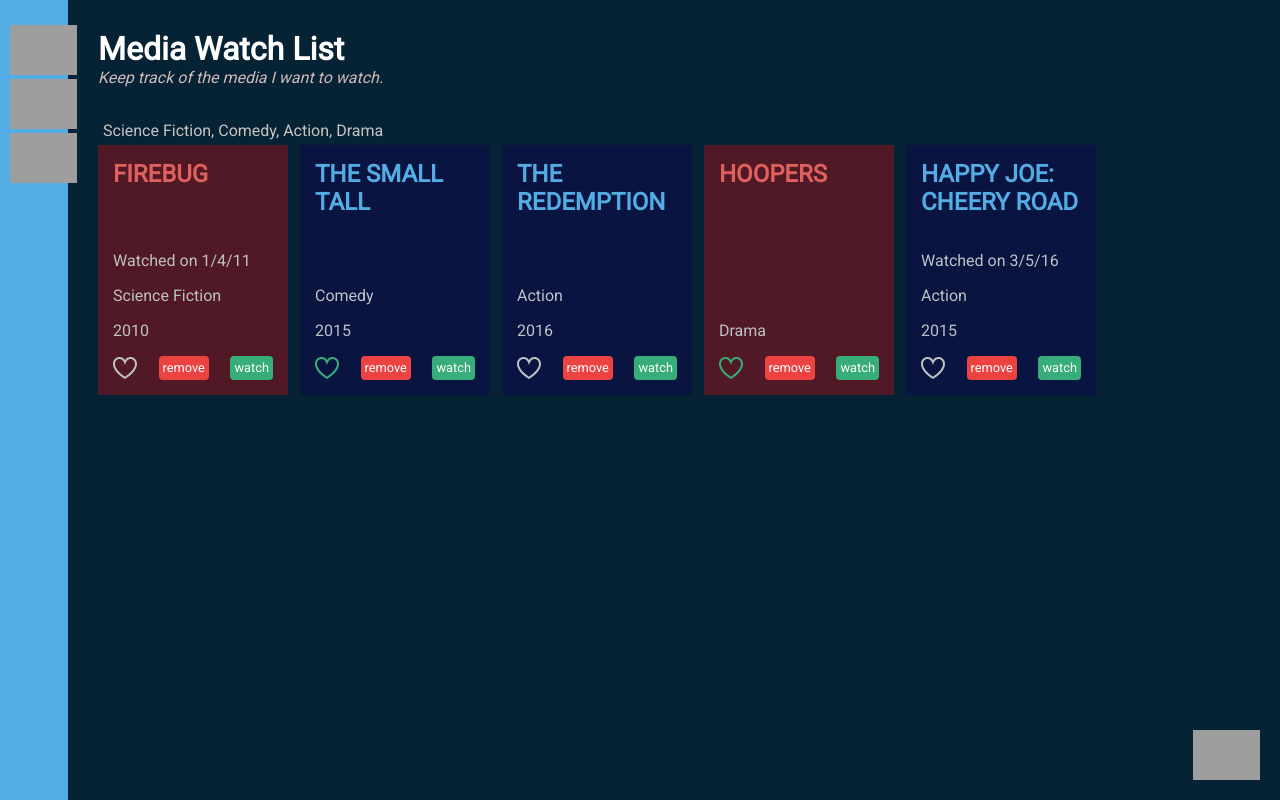
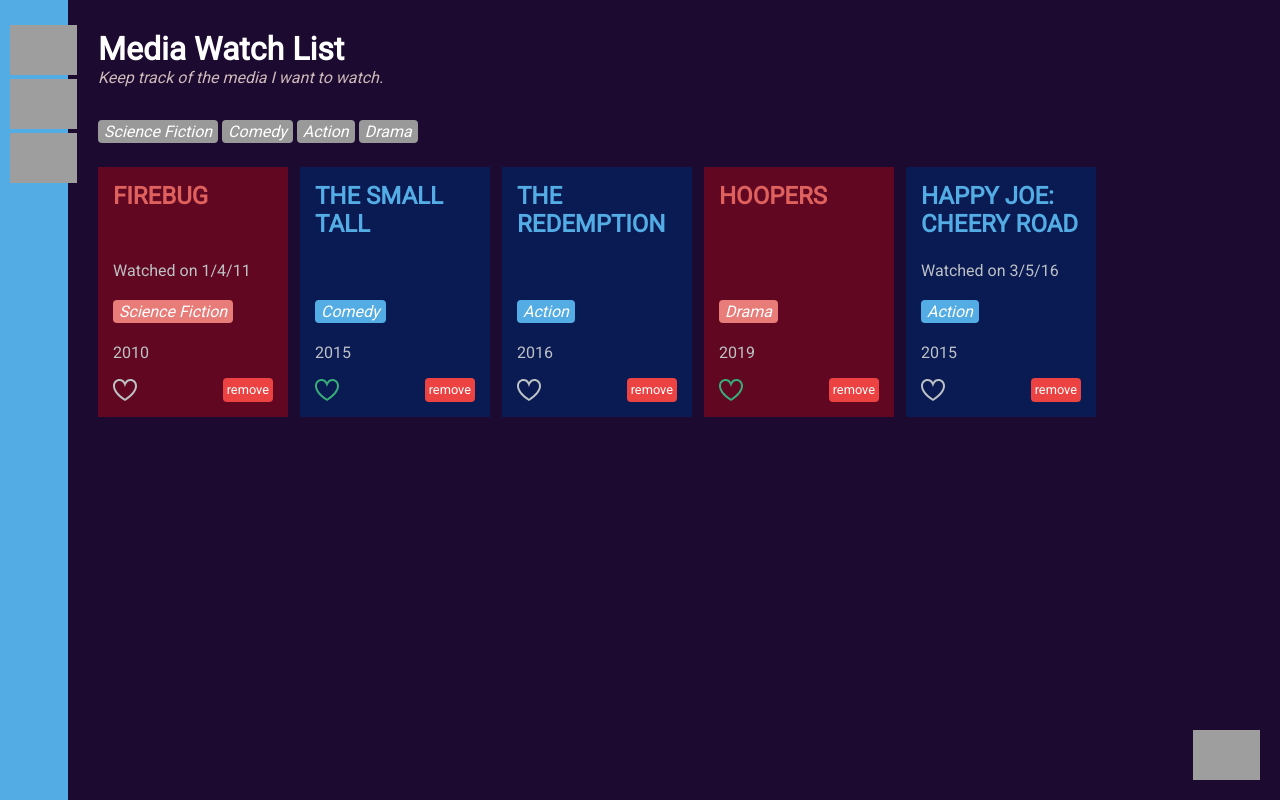
Before and after one commit to AkshataSunilGirkar/Angular-Media-App, an Angular app: page /all in a window 1280 px wide. Built offline with nearby package versions, Linux system fonts and the light colour scheme; grey boxes are pictures that could not be loaded.

Commit message:
Adds styling
Adds styling to component levels as well as global level

```diff
--- a/src/app/app.module.ts
+++ b/src/app/app.module.ts
@@ -9,6 +9,7 @@ import { CategoryListPipe } from "./category-list.pipe";
 import { LookupListToken, lookupLists } from "./providers";
 import { MockXHRBackend } from "./mock-xhr-backend";
 import { routing } from "./app.routing";
+import { CategoryListComponent } from "./category-list.component";
 
 @NgModule({
   imports: [BrowserModule, HttpClientModule, routing],
@@ -16,6 +17,7 @@ import { routing } from "./app.routing";
     AppComponent,
     MediaItemComponent,
     MediaItemListComponent,
+    CategoryListComponent,
     FavoriteDirective,
     CategoryListPipe
   ],
--- /dev/null
+++ b/src/app/category-list.component.ts
@@ -0,0 +1,27 @@
+import { Component, Input } from "@angular/core";
+
+@Component({
+  selector: "mw-category-list",
+  template: `
+    <span class="label" *ngFor="let category of categories">
+      {{ category }}
+    </span>
+  `,
+  styles: [
+    `
+      :host {
+        display: block;
+        margin-bottom: 20px;
+      }
+      :host-context(.medium-movies) span {
+        background-color: #53ace4;
+      }
+      :host-context(.medium-series) span {
+        background-color: #e77c78;
+      }
+    `
+  ]
+})
+export class CategoryListComponent {
+  @Input() categories: string[];
+}
--- a/src/app/category-list.pipe.ts
+++ b/src/app/category-list.pipe.ts
@@ -11,6 +11,6 @@ export class CategoryListPipe implements PipeTransform {
         categories.push(mediaItem.category);
       }
     });
-    return categories.join(", ");
+    return categories;
   }
 }
--- a/src/app/media-item-list.component.css
+++ b/src/app/media-item-list.component.css
@@ -17,7 +17,7 @@ header.medium-movies {
   color: #53ace4;
 }
 header.medium-series {
-  color: #45bf94;
+  color: #df615d;
 }
 header > h2 {
   font-size: 1.4em;
--- a/src/app/media-item-list.component.html
+++ b/src/app/media-item-list.component.html
@@ -1,8 +1,12 @@
 <header
-  [ngClass]="{'medium-movies':medium === 'Movies', 'medium-series':medium === 'Series'}"
+  [ngClass]="{'medium-movies':medium === 'movies', 'medium-series':medium === 'series'}"
 >
   <h2>{{medium | titlecase}}</h2>
-  <div *ngIf="mediaItems">{{ mediaItems | categoryList }}</div>
+  <mw-category-list *ngIf="mediaItems" [categories]="mediaItems | categoryList">
+  </mw-category-list>
+  <p *ngIf="(mediaItems | categoryList)==false">
+    No media items in the watchlist!!
+  </p>
 </header>
 <section>
   <mw-media-item
--- a/src/app/media-item.component.css
+++ b/src/app/media-item.component.css
@@ -13,7 +13,7 @@ h2 {
 }
 
 :host(.medium-movies) {
-  background-color: #091540;
+  background-color: #0a1a53;
 }
 :host(.medium-movies) > h2 {
   color: #53ace4;
@@ -23,6 +23,12 @@ h2 {
 }
 :host(.medium-series) > h2 {
   color: #df615d;
+}
+:host-context(.medium-movies) .label {
+  background-color: #53ace4;
+}
+:host-context(.medium-series) .label {
+  background-color: #e77c78;
 }
 .tools {
   margin-top: 8px;
@@ -54,12 +60,3 @@ h2 {
   color: #ffffff;
   cursor: pointer;
 }
-.details {
-  display: block;
-  background-color: #37ad79;
-  padding: 4px;
-  font-size: 0.8em;
-  border-radius: 4px;
-  color: #ffffff;
-  text-decoration: none;
-}
--- a/src/app/media-item.component.html
+++ b/src/app/media-item.component.html
@@ -3,7 +3,7 @@
   <ng-template [ngIf]="mediaItem.watchedOn">
     <p>Watched on {{ mediaItem.watchedOn | date: 'shortDate' }}</p>
   </ng-template>
-  <p>{{ mediaItem.category }}</p>
+  <p class="label">{{ mediaItem.category }}</p>
   <p>{{ mediaItem.year }}</p>
   <div class="tools">
     <svg
@@ -19,8 +19,5 @@
     <a class="delete" (click)="onDelete()">
       remove
     </a>
-    <a class="details">
-      watch
-    </a>
   </div>
 </div>
--- a/src/app/mock-xhr-backend.ts
+++ b/src/app/mock-xhr-backend.ts
@@ -40,7 +40,7 @@ export class MockXHRBackend implements HttpBackend {
       name: "Hoopers",
       medium: "Series",
       category: "Drama",
-      year: null,
+      year: 2019,
       watchedOn: null,
       isFavorite: true
     },
--- a/src/app/new-item/media-item-form.component.css
+++ b/src/app/new-item/media-item-form.component.css
@@ -43,7 +43,7 @@ input[required].ng-invalid:not(.required-invalid) {
   width: 50px;
 }
 button[type="submit"] {
-  background-color: red;
+  background-color: rgb(63, 52, 221);
   border: 0;
   padding: 10px;
   font-size: 1em;
--- a/src/app/new-item/media-item-form.component.ts
+++ b/src/app/new-item/media-item-form.component.ts
@@ -34,7 +34,7 @@ export class MediaItemFormComponent implements OnInit {
           Validators.pattern("[\\w\\-\\s\\/]+")
         ])
       ),
-      category: this.formBuilder.control(""),
+      category: this.formBuilder.control("", Validators.required),
       year: this.formBuilder.control("", this.yearValidator)
     });
   }
@@ -45,7 +45,7 @@ export class MediaItemFormComponent implements OnInit {
     }
     const year = parseInt(control.value, 10);
     const minYear = 1900;
-    const maxYear = 2100;
+    const maxYear = 2022;
     if (year >= minYear && year <= maxYear) {
       return null;
     } else {
--- a/src/styles.css
+++ b/src/styles.css
@@ -4,7 +4,15 @@
 body {
   margin: 0px;
   color: #ffffff;
-  background-color: #062335;
+  background-color: #1d0a30;
   height: 100vh;
-  /* padding: 20px; */
 }
+.label {
+  display: inline-block;
+  background-color: #999999;
+  color: #ffffff;
+  border-radius: 4px;
+  padding: 2px 6px;
+  font-style: italic;
+  margin: 4px 4px 4px 0px;
+}
```
